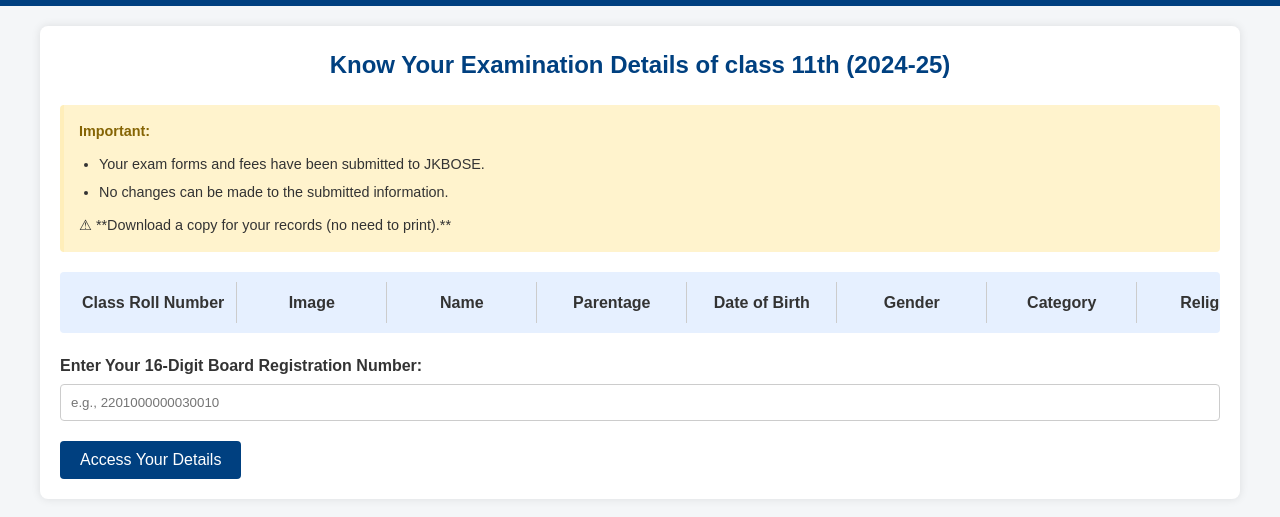
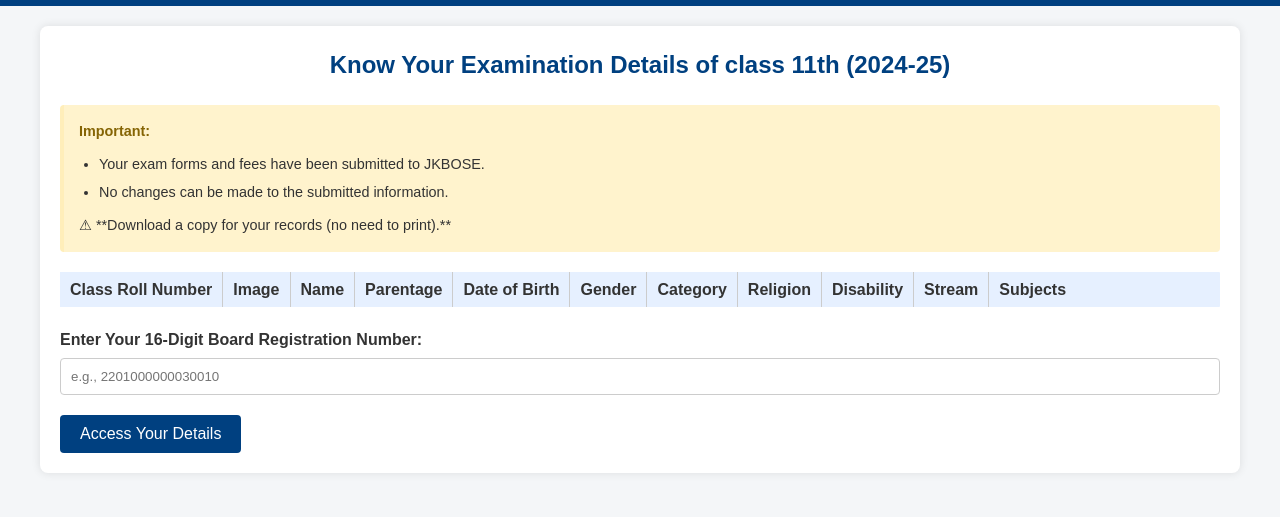
Before and after one commit to ShGulfam/hss.shangus_exam_2024-25, a plain HTML site: page index.html in a window 1280 px wide. Shown: the part 215-732 px from the top of the page. Drawn offline with Linux system fonts and the light colour scheme.

Commit message:
Update index.html
Header updated (PDF)

```diff
--- a/index.html
+++ b/index.html
@@ -82,14 +82,14 @@
             display: flex;
             flex-wrap: nowrap; /* Prevent wrapping to multiple lines */
             background-color: #e6f0ff; /* Consistent background color */
-            padding: 10px;
-            border-radius: 4px;
+            padding: 0px;
+            border-radius: 1px;
         }
 
         .headers div {
             flex: 0 0 auto; /* Prevent flex items from shrinking */
-            min-width: 150px; /* Set a minimum width for each header */
-            padding: 8px 12px;
+            min-width: px; /* Set a minimum width for each header */
+            padding: 5px 10px;
             font-weight: bold;
             text-align: center;
             border-right: 1px solid #ccc;
```
